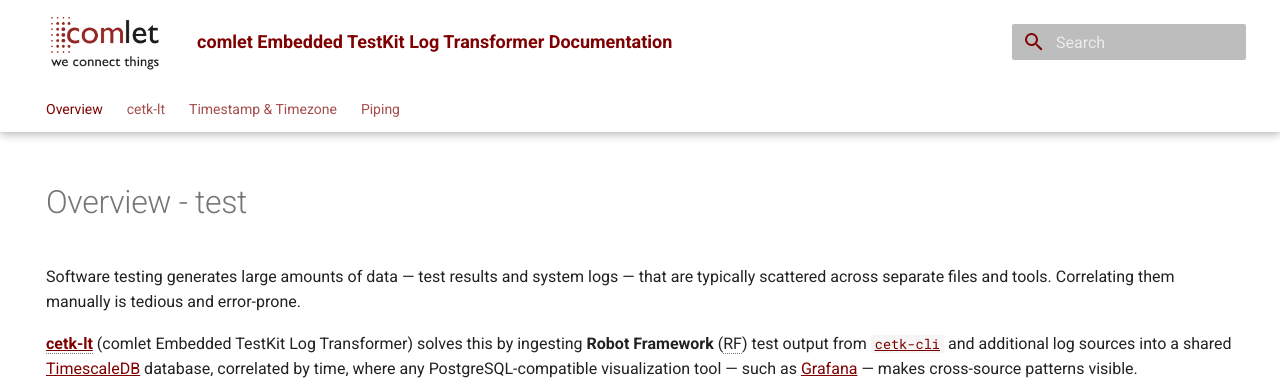
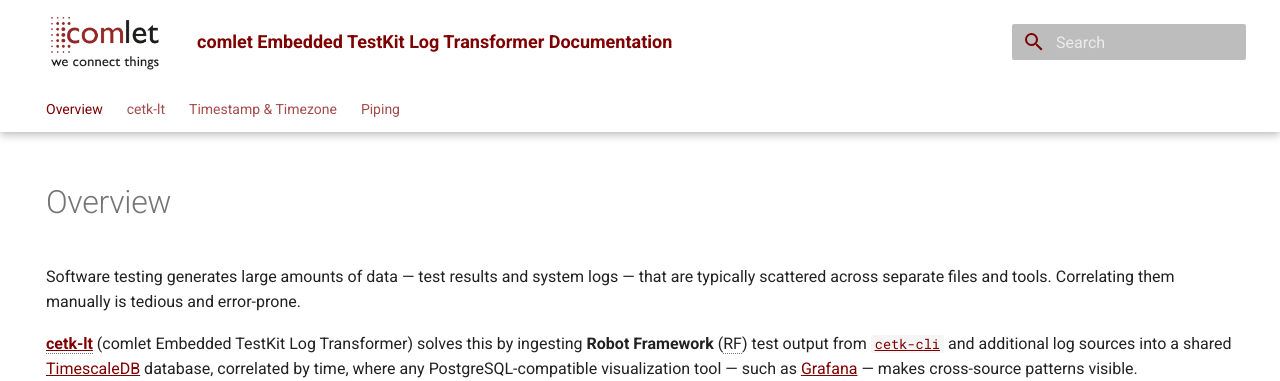
Before and after one commit to comlet/cetk-lt, an MkDocs documentation site: the page built from docs/index.md, in a window 1280 px wide and 1071 px high. Shown: the top 381 px of the window. Built offline with MkDocs 1.6.1 and Material for MkDocs 9.7.7, drawn with Linux system fonts in a browser that asks for light colours; the version menu is left out.

Commit message:
New unstable version of cetk-lt's public documentation

```diff
--- a/docs/index.md
+++ b/docs/index.md
@@ -4,7 +4,7 @@
   - toc
 ---
 
-# Overview - test
+# Overview
 
 Software testing generates large amounts of data — test results and system logs — that are typically scattered across separate files and tools. Correlating them manually is tedious and error-prone.
 
```
